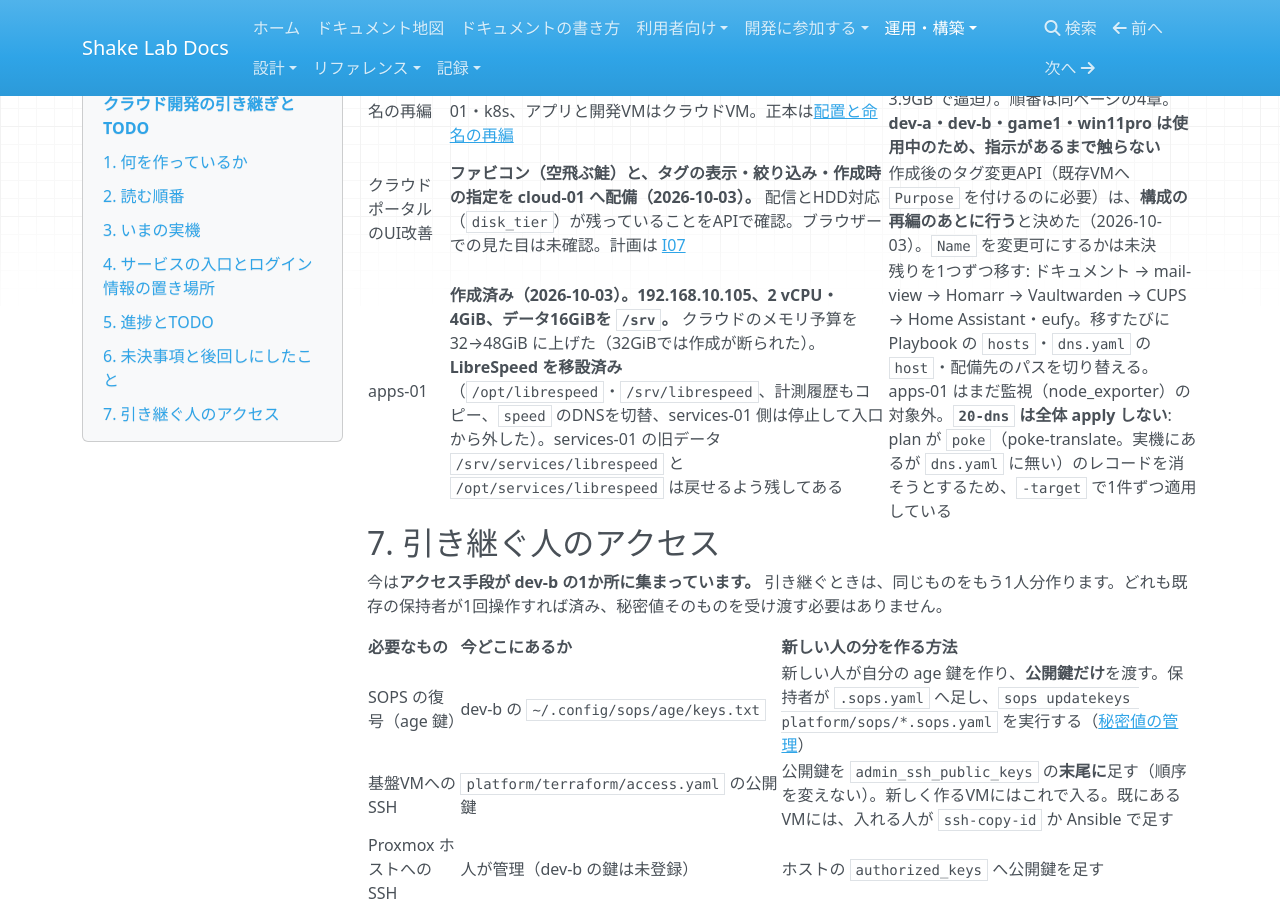
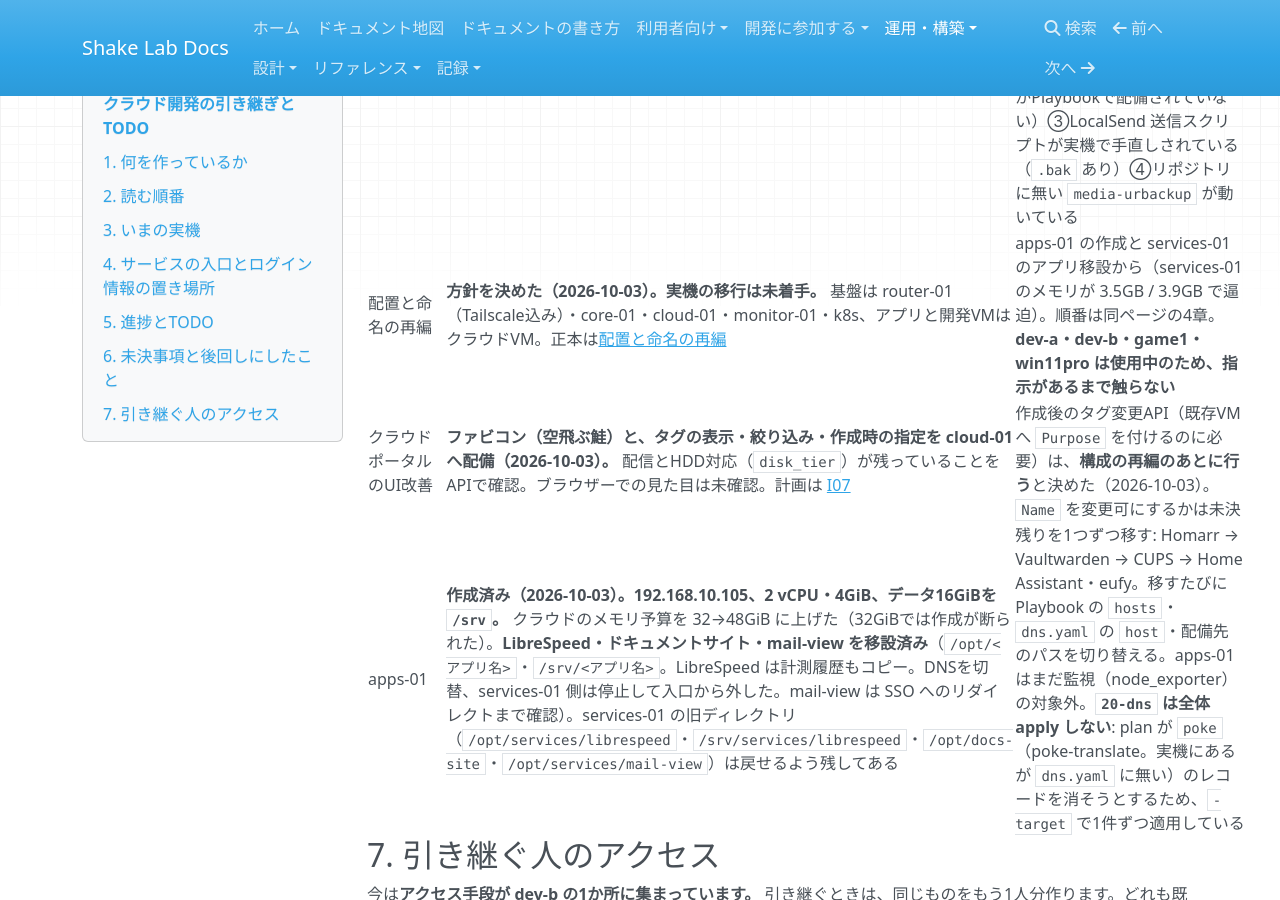
Before and after one commit to rurutheGeek/shake-cloud, an MkDocs documentation site: the page built from docs/operations/handover.md, in a window 1280 px wide and 900 px high, scrolled down 19920 px. Built offline with MkDocs 1.6.1, drawn with Linux system fonts in a browser that asks for light colours; nearby versions of some CDN libraries; a script that is not in the unit is left out.

Commit message:
feat(apps-01): ドキュメントサイトとmail-viewをapps-01へ移す
配備先を/opt/docs・/opt/mail-viewにし、Playbookの対象をappsグループ、DNSをapps-01へ切り替える。実機は移設済み。

Co-Authored-By: Claude Opus 5.5 <noreply@anthropic.com>

```diff
--- a/docs/operations/handover.md
+++ b/docs/operations/handover.md
@@ -243,7 +243,7 @@ sops --decrypt platform/sops/pve-users.sops.yaml
 | Playbookの整理 | **共通ロール `compose_stack` を追加し、media系6本（Kavita・Navidrome・FreshRSS・LocalSend・Nextcloud・music-tools）を載せ替えた（2026-10-02〜03）。** `manage.py` を呼ぶタスクが毎回「changed」と報告していたのを、実際に変わったときだけ報告するよう直した。秘密値を読むだけのタスク（20件）は `check_mode: false` にし、**どのPlaybookも `--check --diff` で事前確認できる**ようにした。media-01 に対する `--check --diff` で、載せ替えた部分に差分が無いことを確認した（実機へは未配備） | 残りは Home Assistant・eufy-security-ws（`.env` を行単位で収束させる形なので載せ替えない）と、ロール側（librespeed・vaultwarden など）の共通化、`manage.py` 19本の共通部分の集約。**同じ確認で実機とリポジトリのずれが見つかった**: ①Navidrome が `deluan/navidrome:latest`（0.64.0）のまま動き、実機の lock は古い（`media-navidrome.yml` で固定される）②media-01 の Nextcloud の `manage.py` に `custom-apps` が無い（2026-09-26 の「custom-apps方式への移行」がPlaybookで配備されていない）③LocalSend 送信スクリプトが実機で手直しされている（`.bak` あり）④リポジトリに無い `media-urbackup` が動いている |
 | 配置と命名の再編 | **方針を決めた（2026-10-03）。実機の移行は未着手。** 基盤は router-01（Tailscale込み）・core-01・cloud-01・monitor-01・k8s、アプリと開発VMはクラウドVM。正本は[配置と命名の再編](../architecture/placement-naming.md) | apps-01 の作成と services-01 のアプリ移設から（services-01 のメモリが 3.5GB / 3.9GB で逼迫）。順番は同ページの4章。**dev-a・dev-b・game1・win11pro は使用中のため、指示があるまで触らない** |
 | クラウドポータルのUI改善 | **ファビコン（空飛ぶ鮭）と、タグの表示・絞り込み・作成時の指定を cloud-01 へ配備（2026-10-03）。** 配信とHDD対応（`disk_tier`）が残っていることをAPIで確認。ブラウザーでの見た目は未確認。計画は [I07](../development/I07-portal-ui.md) | 作成後のタグ変更API（既存VMへ `Purpose` を付けるのに必要）は、**構成の再編のあとに行う**と決めた（2026-10-03）。`Name` を変更可にするかは未決 |
-| apps-01 | **作成済み（2026-10-03）。192.168.10.105、2 vCPU・4GiB、データ16GiBを `/srv`。** クラウドのメモリ予算を 32→48GiB に上げた（32GiBでは作成が断られた）。**LibreSpeed を移設済み**（`/opt/librespeed`・`/srv/librespeed`、計測履歴もコピー、`speed` のDNSを切替、services-01 側は停止して入口から外した）。services-01 の旧データ `/srv/services/librespeed` と `/opt/services/librespeed` は戻せるよう残してある | 残りを1つずつ移す: ドキュメント → mail-view → Homarr → Vaultwarden → CUPS → Home Assistant・eufy。移すたびに Playbook の `hosts`・`dns.yaml` の `host`・配備先のパスを切り替える。apps-01 はまだ監視（node_exporter）の対象外。**`20-dns` は全体 apply しない**: plan が `poke`（poke-translate。実機にあるが `dns.yaml` に無い）のレコードを消そうとするため、`-target` で1件ずつ適用している |
+| apps-01 | **作成済み（2026-10-03）。192.168.10.105、2 vCPU・4GiB、データ16GiBを `/srv`。** クラウドのメモリ予算を 32→48GiB に上げた（32GiBでは作成が断られた）。**LibreSpeed・ドキュメントサイト・mail-view を移設済み**（`/opt/<アプリ名>`・`/srv/<アプリ名>`。LibreSpeed は計測履歴もコピー。DNSを切替、services-01 側は停止して入口から外した。mail-view は SSO へのリダイレクトまで確認）。services-01 の旧ディレクトリ（`/opt/services/librespeed`・`/srv/services/librespeed`・`/opt/docs-site`・`/opt/services/mail-view`）は戻せるよう残してある | 残りを1つずつ移す: Homarr → Vaultwarden → CUPS → Home Assistant・eufy。移すたびに Playbook の `hosts`・`dns.yaml` の `host`・配備先のパスを切り替える。apps-01 はまだ監視（node_exporter）の対象外。**`20-dns` は全体 apply しない**: plan が `poke`（poke-translate。実機にあるが `dns.yaml` に無い）のレコードを消そうとするため、`-target` で1件ずつ適用している |
 
 ## 7. 引き継ぐ人のアクセス
 
```
Also changed, not shown: 7 other files.
